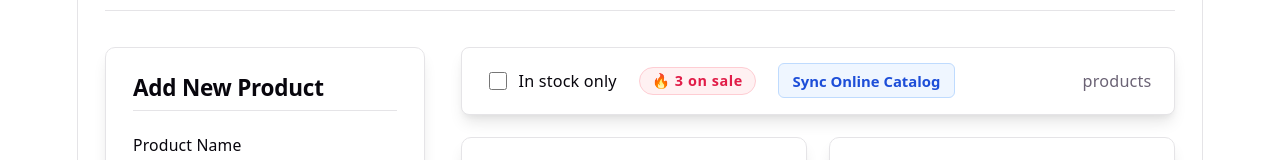
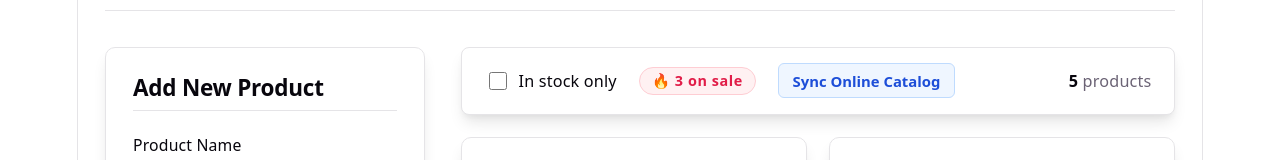
Before and after one commit to lyyeakkhai/ecommerce-app, a React (Vite) app: page / in a window 1280 px wide. Shown: the part 174-334 px from the top of the page. Built offline with nearby package versions, Linux system fonts and the light colour scheme.

Commit message:
fix: resolve crash, prop typo, and network URL bugs

```diff
--- a/src/App.tsx
+++ b/src/App.tsx
@@ -7,12 +7,7 @@ import { AddProductForm } from './components/AddProductForm';
 import './App.css';
 
 function App() {
-  const [products, setProducts] = useState<Product[]>(() => {
-    if (new URLSearchParams(window.location.search).get('crash') === 'true') {
-      return (null as unknown as Product[]);
-    }
-    return initialProducts;
-  });
+  const [products, setProducts] = useState<Product[]>(initialProducts);
   const [inStockOnly, setInStockOnly] = useState<boolean>(() => {
     return new URLSearchParams(window.location.search).get('inStockOnly') === 'true';
   });
@@ -20,23 +15,22 @@ function App() {
   const [syncError, setSyncError] = useState<string | null>(null);
 
   const handleAddProduct = (newProduct: Product): void => {
-    setProducts((prev) => [newProduct, ...(prev ?? [])]);
+    setProducts((prev) => [newProduct, ...prev]);
   };
 
   const handleSyncOnlineCatalog = async (): Promise<void> => {
     setIsSyncing(true);
     setSyncError(null);
     try {
-      // Bug 3 planted: mistyped URL ('prodcuts' instead of 'products')
-      const res = await fetch('/api/prodcuts-deals.json');
+      const res = await fetch('/api/products-deals.json');
       if (!res.ok) {
         throw new Error(`HTTP error! status: ${res.status}`);
       }
       const deals: Product[] = await res.json();
       setProducts((prev) => {
-        const existingIds = new Set((prev ?? []).map((p) => p.id));
+        const existingIds = new Set(prev.map((p) => p.id));
         const newDeals = deals.filter((deal) => !existingIds.has(deal.id));
-        return [...(prev ?? []), ...newDeals];
+        return [...prev, ...newDeals];
       });
     } catch (err) {
       const message = err instanceof Error ? err.message : 'Failed to sync deals';
@@ -47,11 +41,11 @@ function App() {
     }
   };
 
-  const filteredProducts: Product[] = (products ?? []).filter((product) =>
-    inStockOnly ? product.inStock : true
-  );
+  const filteredProducts: Product[] = inStockOnly
+    ? products.filter((product) => product.inStock)
+    : products;
 
-  const saleCount: number = (products ?? []).filter((product) => product.onSale).length;
+  const saleCount: number = products.filter((product) => product.onSale).length;
 
   return (
     <div className="app-container">
@@ -68,11 +62,10 @@ function App() {
         </aside>
 
         <section className="catalog-main">
-          {/* Bug 2 planted: prop name typo 'productsCount' passed instead of 'productCount' */}
           <ProductFilter
             inStockOnly={inStockOnly}
             onToggleInStock={setInStockOnly}
-            productsCount={filteredProducts.length}
+            productCount={filteredProducts.length}
             saleCount={saleCount}
             onSyncOnlineCatalog={handleSyncOnlineCatalog}
             isSyncing={isSyncing}
--- a/src/components/ProductFilter.tsx
+++ b/src/components/ProductFilter.tsx
@@ -1,8 +1,7 @@
 export interface ProductFilterProps {
   inStockOnly: boolean;
   onToggleInStock: (checked: boolean) => void;
-  productCount?: number;
-  productsCount?: number; // Bug 2 planted typo
+  productCount: number;
   saleCount: number;
   onSyncOnlineCatalog?: () => void;
   onSyncDeals?: () => void;
@@ -16,7 +15,7 @@ export function ProductFilter({
   saleCount,
   onSyncOnlineCatalog,
   onSyncDeals,
-  isSyncing,
+  isSyncing = false,
 }: ProductFilterProps) {
 
   const handleSync = onSyncOnlineCatalog ?? onSyncDeals;
--- a/src/components/ProductGrid.tsx
+++ b/src/components/ProductGrid.tsx
@@ -2,18 +2,23 @@ import type { Product } from '../types';
 import { ProductCard } from './ProductCard';
 
 interface ProductGridProps {
-  products: Product[] | null;
+  products: Product[];
 }
 
 export function ProductGrid({ products }: ProductGridProps) {
+  const productList = products ?? [];
+
   return (
     <div className="product-grid-container">
-      {/* Bug 1 planted: Direct .map() call without null check causes crash when products is null */}
-      <div className="product-grid">
-        {(products as unknown as Product[]).map((product) => (
-          <ProductCard key={product.id} product={product} />
-        ))}
-      </div>
+      {productList.length === 0 ? (
+        <p className="empty-catalog-message">No products found matching your filter.</p>
+      ) : (
+        <div className="product-grid">
+          {productList.map((product) => (
+            <ProductCard key={product.id} product={product} />
+          ))}
+        </div>
+      )}
     </div>
   );
 }
```
